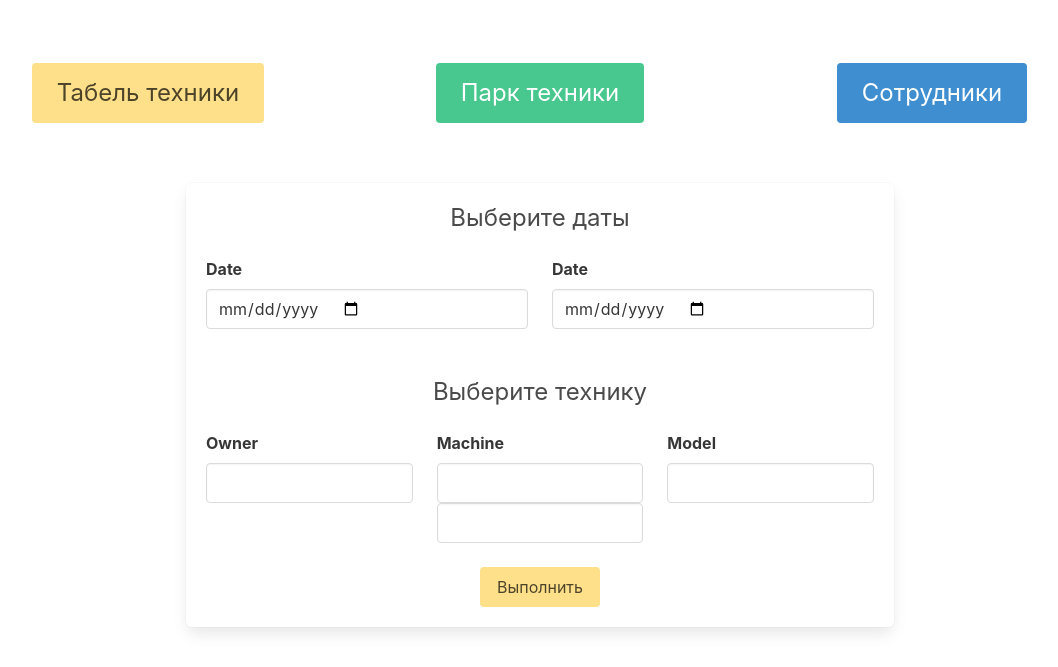
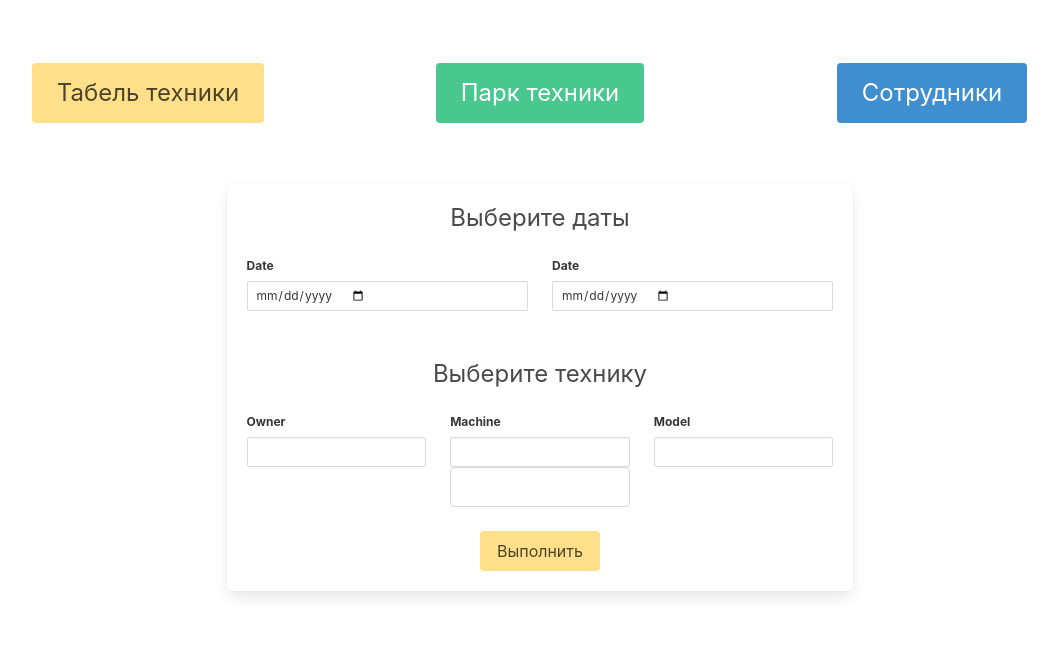
Before and after one commit to Spalm/Spectehnica_flask, a Python web app: template spectehnika/templates/admin/administration.html in a window 1280 px wide. Shown: the part 219-886 px from the top of the page, without its empty margins (100-1158 px from the left). After the commit the page ends 816 px from the top, so only its background shows below. Run offline with Jinja, Linux system fonts and the light colour scheme; the template is opened without the code that fills it, so the values that code supplies are empty, except form fields; form fields are guessed from the names that the template uses; lists and menus that the app fills with data are empty; some libraries are stand-ins or nearby versions.

Commit message:
cosmetic changes

```diff
--- a/spectehnika/templates/admin/administration.html
+++ b/spectehnika/templates/admin/administration.html
@@ -90,7 +90,7 @@
 	<div class="container mt-6">
 		<div class="columns">
 			<div class="column is-flex is-justify-content-center">
-				<div class="box">
+				<div class="box is-medium">
 					<form>
 						<p class="subtitle is-4 is-flex is-justify-content-center">
 							Выберите даты
@@ -98,17 +98,17 @@
 						<div class="columns">
 							<div class="column">
 								<div class="field">
-									{{ report_form.date1.label(class='label') }}
+									{{ report_form.date1.label(class='label is-small') }}
 									<div class="control">
-										{{ report_form.date1(class='input') }}
+										{{ report_form.date1(class='input is-small') }}
 									</div>
 								</div>
 							</div>
 							<div class="column">
 								<div class="field">
-									{{ report_form.date2.label(class='label') }}
+									{{ report_form.date2.label(class='label is-small') }}
 									<div class="control">
-										{{ report_form.date2(class='input') }}
+										{{ report_form.date2(class='input is-small') }}
 									</div>
 								</div>
 							</div>
@@ -120,9 +120,9 @@
 						<div class="columns">
 							<div class="column">
 								<div class="field">
-									{{ report_form.owner.label(class='label') }}
+									{{ report_form.owner.label(class='label is-small') }}
 									<div class="control">
-										<select class="input" name="owner" id="owner"
+										<select class="input is-small" name="owner" id="owner"
 										        hx-get="{{ url_for('admin.owners') }}"
 										        hx-target="#machines">
 											{% for value, display in report_form.owner.choices %}
@@ -134,9 +134,9 @@
 							</div>
 							<div class="column">
 								<div class="field">
-									{{ report_form.machine.label(class='label') }}
+									{{ report_form.machine.label(class='label is-small') }}
 									<div class="control">
-										<select class="input" name="machines" id="machines"
+										<select class="input is-small" name="machines" id="machines"
 										        hx-get="{{ url_for('admin.models') }}" hx-target="#models">
 											{{ report_form.machine(class='input', id='teh') }}
 										</select>
@@ -145,9 +145,9 @@
 							</div>
 							<div class="column">
 								<div class="field">
-									{{ report_form.model.label(class='label') }}
+									{{ report_form.model.label(class='label is-small') }}
 									<div class="control">
-										{{ report_form.model(class='input', id='models') }}
+										{{ report_form.model(class='input is-small', id='models') }}
 									</div>
 								</div>
 							</div>
```
